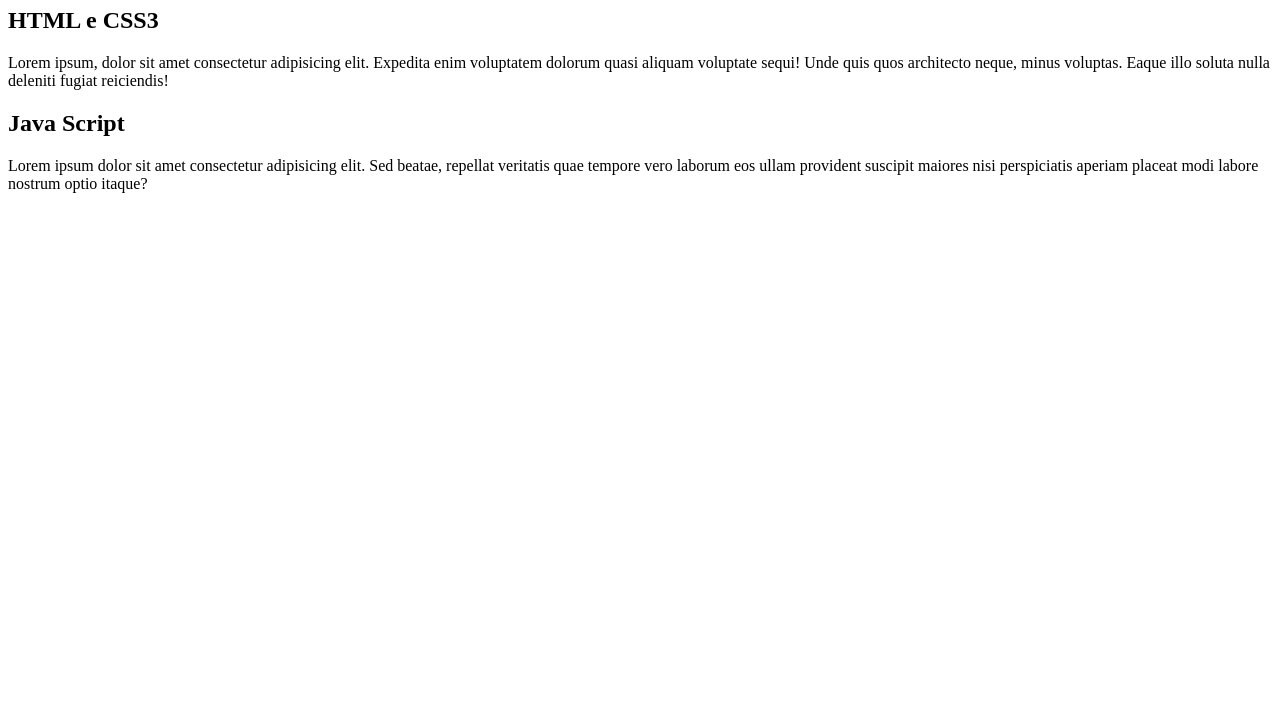
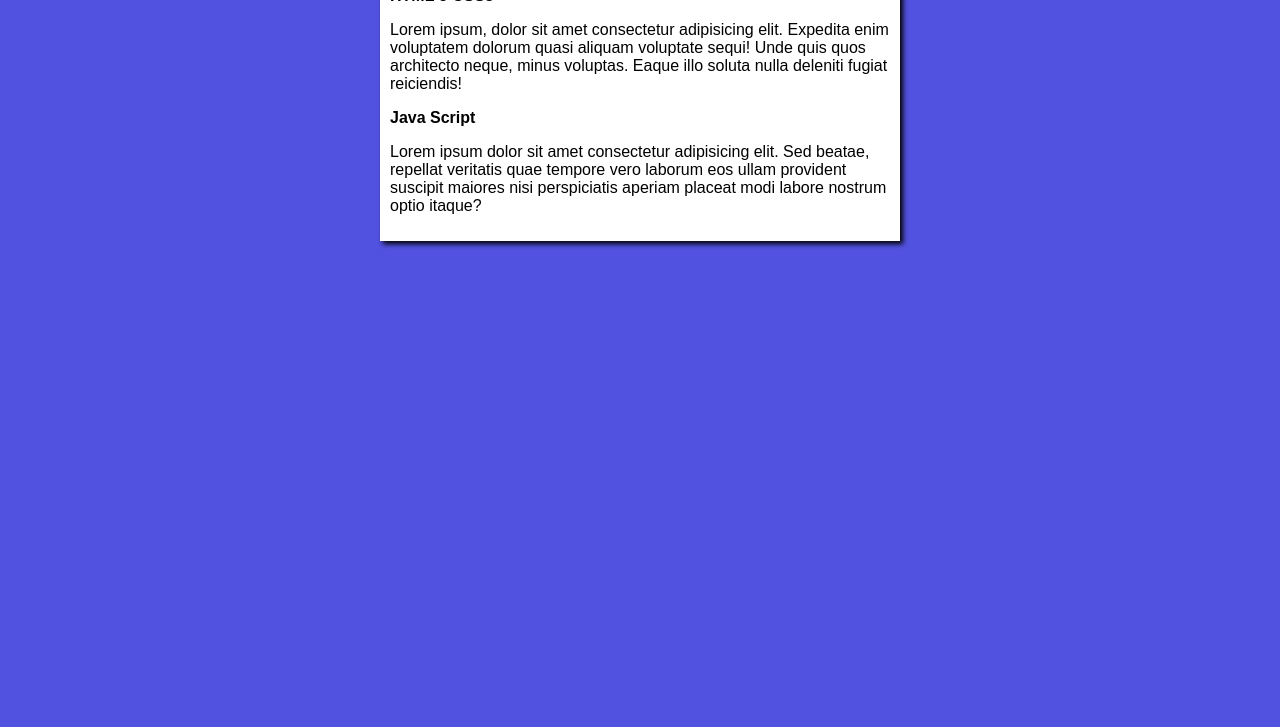
Before and after one commit to lemecamila/Creating-WebSite, a plain HTML site: page index.html in a window 1280 px wide. Shown: the part 73-800 px from the top of the page. Drawn offline with Linux system fonts and the light colour scheme.

Commit message:
Final main

```diff
--- a/index.html
+++ b/index.html
@@ -4,8 +4,9 @@
     <meta charset="UTF-8">
     <meta name="viewport" content="width=device-width, initial-scale=1.0">
     <title>Titulo do Site</title>
+    <link rel="stylesheet" href="estilos/style.css">
 
-</head>
+<head>
 <body>
     <main>
         <header>
```
